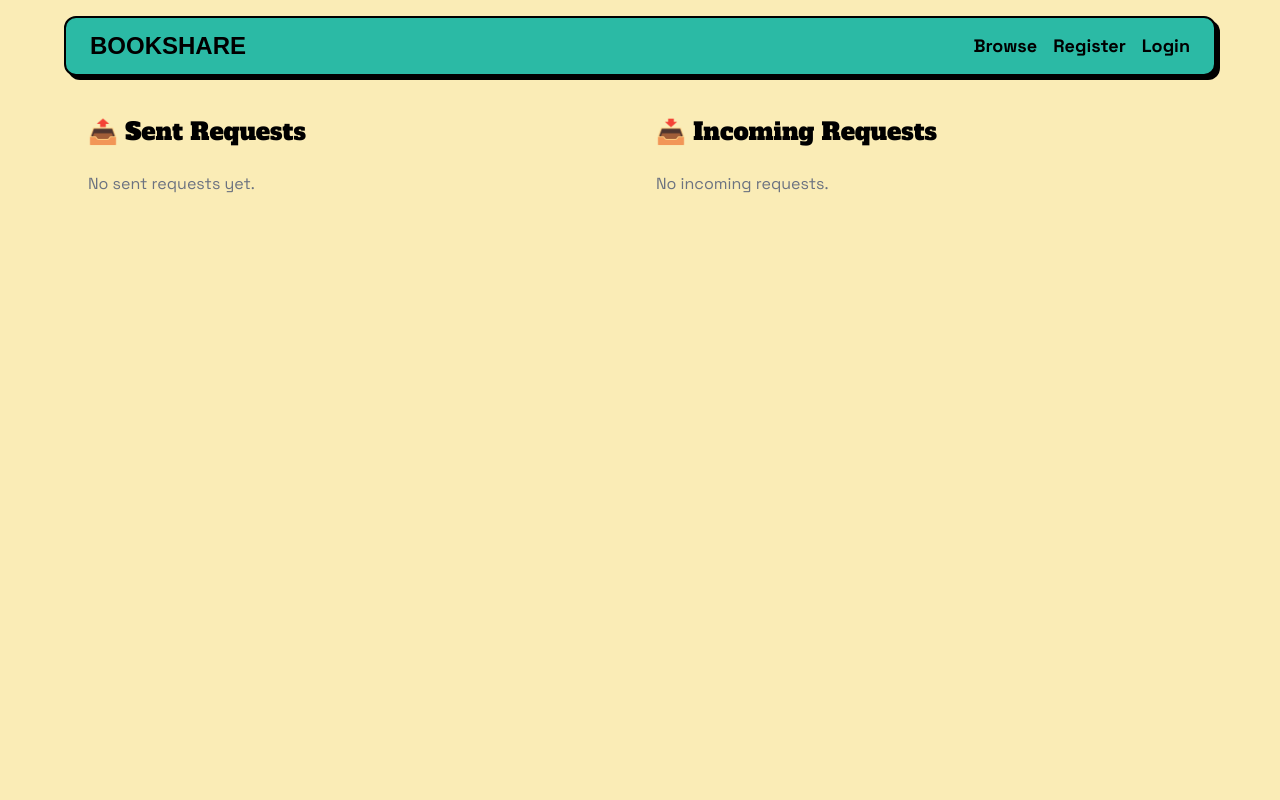
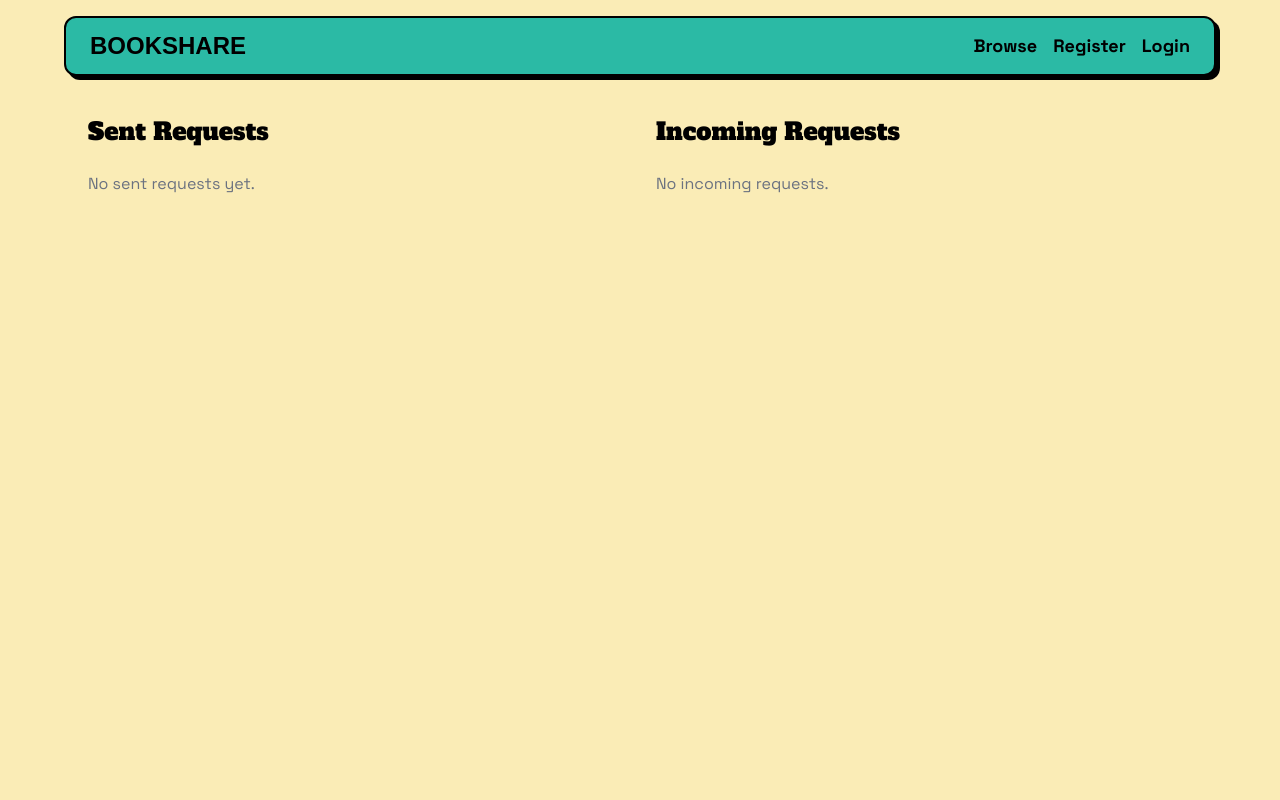
Before and after one commit to sanjaydevs/Book_Sharing_App, a React (Vite) app in the folder client/: page /dashboard in a window 1280 px wide. Shown: the top 800 px of the page. Built offline with nearby package versions, Linux system fonts and the light colour scheme; a web font is replaced by a local one.

Commit message:
Styled website - 2

```diff
--- a/client/src/pages/browse.jsx
+++ b/client/src/pages/browse.jsx
@@ -99,8 +99,8 @@ export default function Browse () {
                 <span
                   className={`inline-block px-3 py-1 text-sm rounded border-black border-2 drop-shadow-[1px_1px_0_#000000] ${
                     book.available === true
-                      ? "bg-green-100 text-green-700"
-                      : "bg-red-100 text-red-600"
+                      ? "font-heading bg-green-100 text-green-700"
+                      : "font-heading bg-red-100 text-red-600"
                   }`}
                 >
                   {book.available===true ? "Available" : "Unavailable"}
--- a/client/src/pages/dashboard.jsx
+++ b/client/src/pages/dashboard.jsx
@@ -2,6 +2,7 @@
   import axios from "axios";
   import {jwtDecode} from "jwt-decode";
   import MessageBox from "../components/messageBox";
+  import { HiArrowUp } from "react-icons/hi";
 
   const Dashboard=()=>{
     const [myBooks, setMyBooks] = useState([]);
@@ -167,7 +168,7 @@
 
     {/* Sent Requests Section */}
   <div>
-    <h2 className="text-2xl font-title mb-6">📤 Sent Requests</h2>
+    <h2 className="text-2xl font-title mb-6 flex gap-2"> Sent Requests</h2>
     {requests?.length > 0 ? (
       <div className="grid grid-cols-1 sm:grid-cols-2 lg:grid-cols-2 gap-4">
         {requests.map((req) => {
@@ -248,7 +249,7 @@
 
     {/* Incoming Requests Section */}
     <div>
-      <h2 className="text-2xl font-title mb-6">📥 Incoming Requests</h2>
+      <h2 className="text-2xl font-title mb-6 flex gap-2">Incoming Requests</h2>
       {incomingRequests?.length > 0 ? (
         <div className="grid grid-cols-1 sm:grid-cols-2 lg:grid-cols-2 gap-4">
           {incomingRequests.map((req) => (
```
